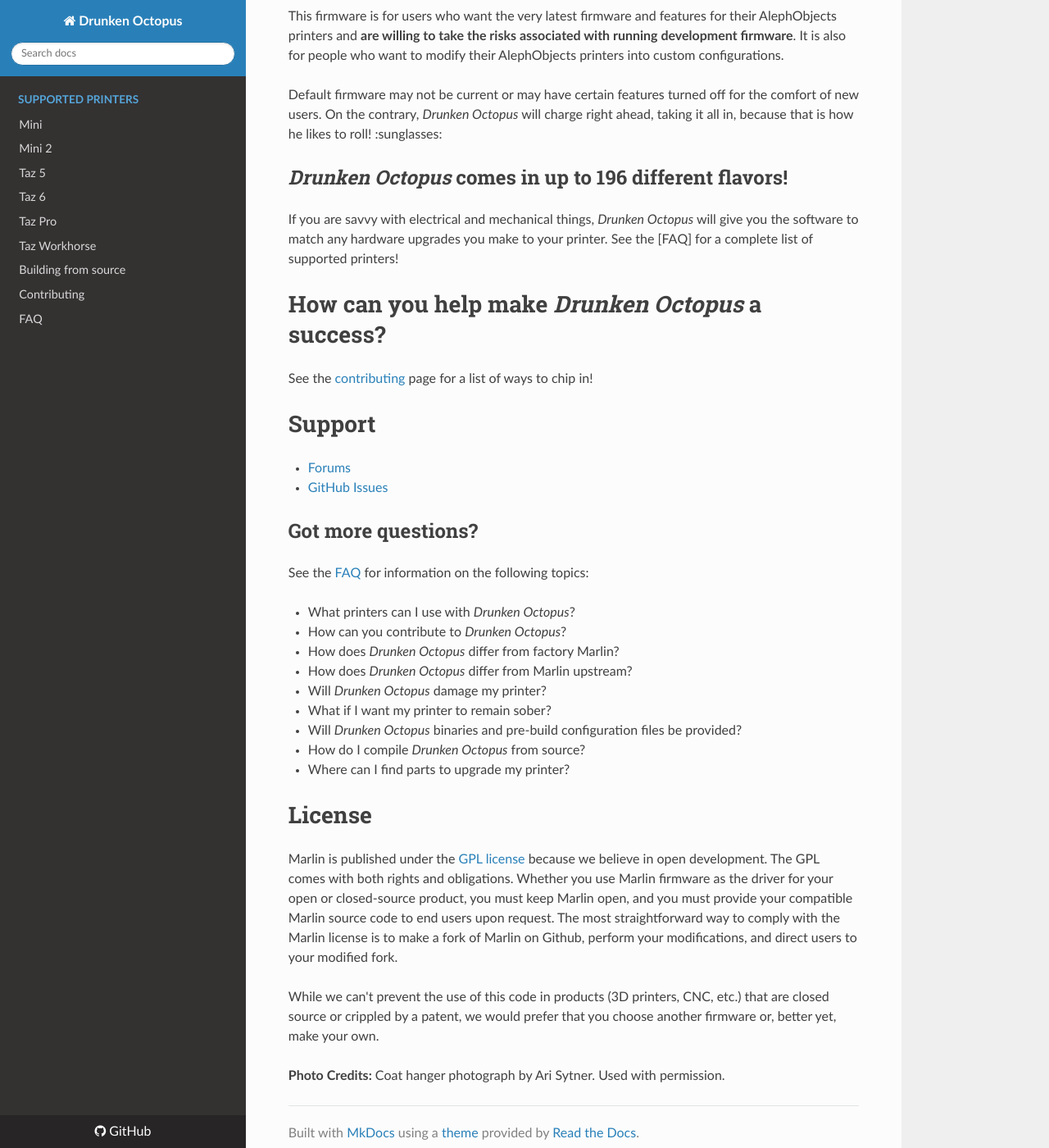
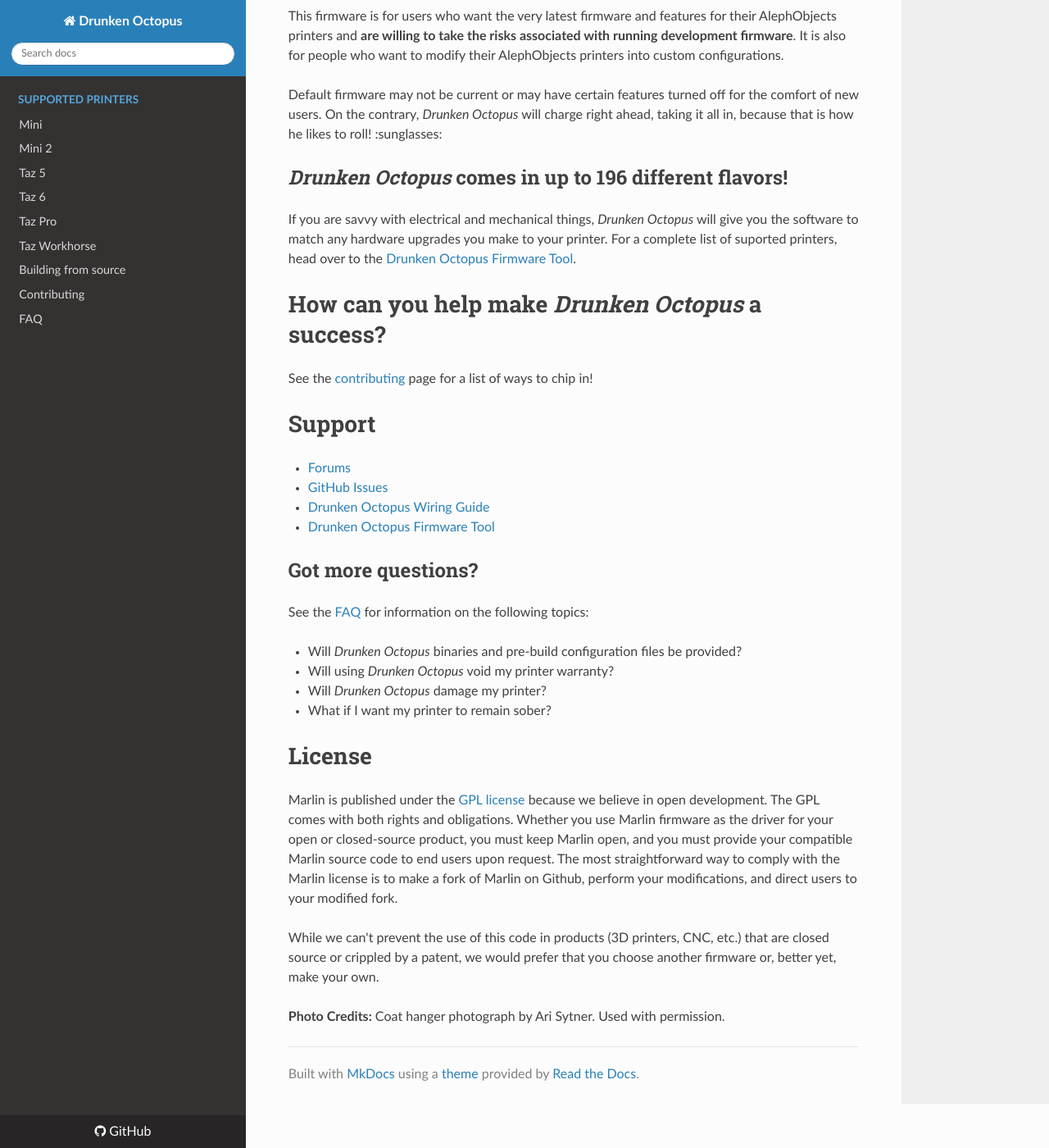
Before and after one commit to drunken-octopus/drunken-octopus.github.io, an MkDocs documentation site: the page built from docs/index.md, in a window 1280 px wide and 1400 px high, scrolled down 675 px. Shown: the whole window at 82% size. Built offline with MkDocs 1.6.1, drawn with Linux system fonts in a browser that asks for light colours; nearby versions of some CDN libraries.

Commit message:
Updated documents.

```diff
--- a/docs/index.md
+++ b/docs/index.md
@@ -17,8 +17,9 @@
 ## *Drunken Octopus* comes in up to 196 different flavors!
 
 If you are savvy with electrical and mechanical things, *Drunken Octopus* will give you the
-software to match any hardware upgrades you make to your printer. See the [FAQ] for a complete
-list of supported printers!
+software to match any hardware upgrades you make to your printer. For a complete list of
+suported printers, head over to the [Drunken Octopus Firmware Tool].
+
 
 # How can you help make *Drunken Octopus* a success?
 
@@ -26,23 +27,19 @@
 
 # Support
 
-* [Forums](https://forums.drunkenoctop.us/)
-* [GitHub Issues](https://github.com/drunken-octopus/drunken-octopus-marlin/issues)
+* [Forums]
+* [GitHub Issues]
+* [Drunken Octopus Wiring Guide]
+* [Drunken Octopus Firmware Tool]
 
 ## Got more questions?
 
 See the [FAQ](faq.md) for information on the following topics:
 
-- What printers can I use with *Drunken Octopus*?
-- How can you contribute to *Drunken Octopus*?
-- How does *Drunken Octopus* differ from factory Marlin?
-- How does *Drunken Octopus* differ from Marlin upstream?
+- Will *Drunken Octopus* binaries and pre-build configuration files be provided?
+- Will using *Drunken Octopus* void my printer warranty?
 - Will *Drunken Octopus* damage my printer?
 - What if I want my printer to remain sober?
-- Will *Drunken Octopus* binaries and pre-build configuration files be provided?
-- How do I compile *Drunken Octopus* from source?
-- Where can I find parts to upgrade my printer?
-
 
 
 # License
@@ -59,3 +56,8 @@
 make your own.
 
 **Photo Credits:** Coat hanger photograph by Ari Sytner. Used with permission.
+
+[Forums]: https://forums.drunkenoctop.us/
+[GitHub Issues]: https://github.com/drunken-octopus/drunken-octopus-marlin/issues
+[Drunken Octopus Firmware Tool]: http://www.drunkenoctop.us/drunken-octopus-downloader/
+[Drunken Octopus Wiring Guide]: (https://www.drunkenoctop.us/drunken-octopus-marlin/pinouts/
```
Also changed, not shown: docs/faq.md (+6 -3 lines).
